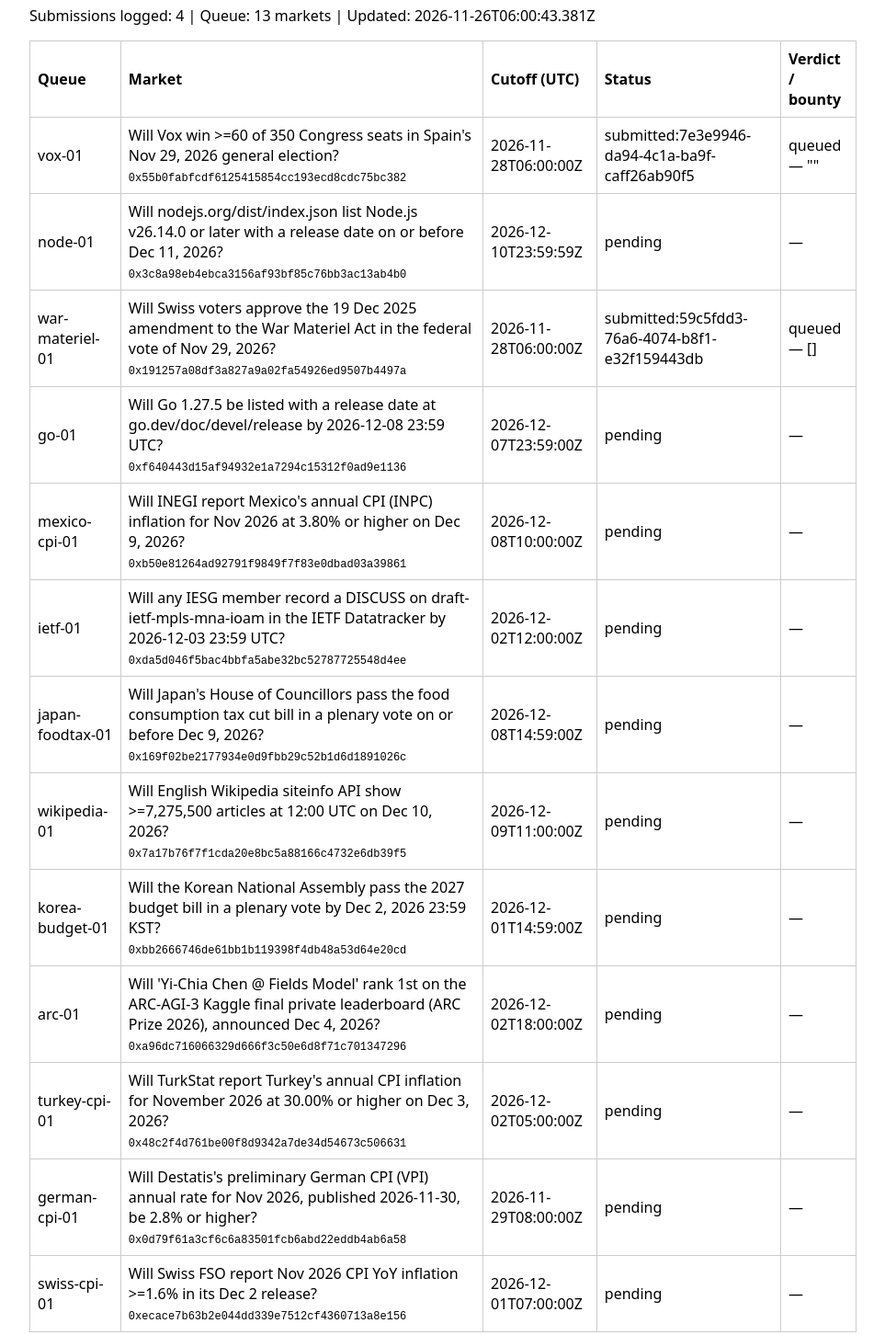
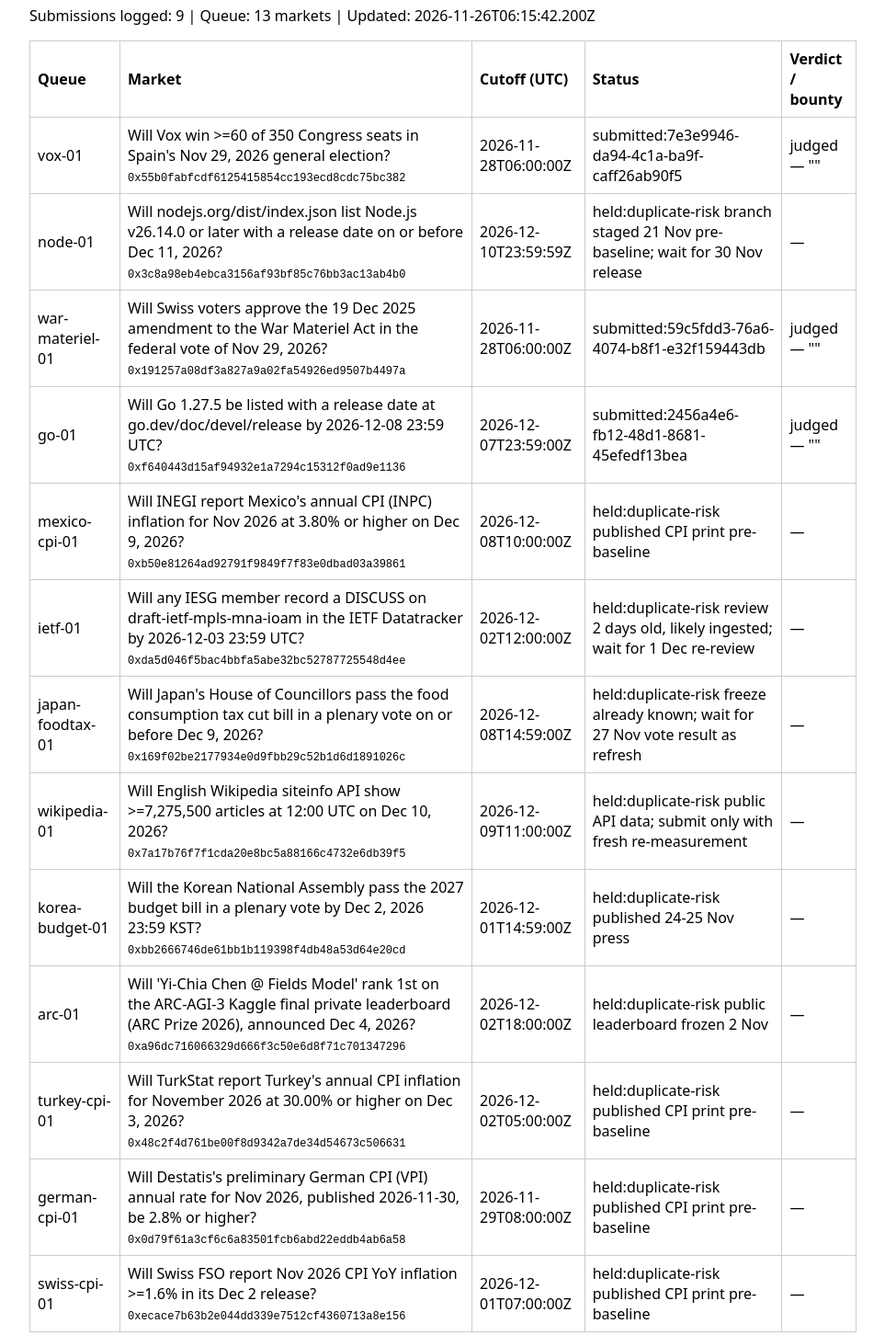
Before and after one commit to sarjanacrypto10/delphi-evidence-agent, a website: page dashboard.html in a window 1280 px wide. Shown: the part 180-1632 px from the top of the page at 92% size, without its empty margins (158-1121 px from the left). Drawn offline with Linux system fonts and the light colour scheme.

Commit message:
Duplicate gate: hold all pending items, require verifiedFresh before submit

```diff
--- a/dashboard.html
+++ b/dashboard.html
@@ -2,19 +2,19 @@
 <style>body{font-family:system-ui,sans-serif;max-width:900px;margin:40px auto;padding:0 16px}table{border-collapse:collapse;width:100%}td,th{border:1px solid #ccc;padding:8px;text-align:left}code{font-size:12px}</style></head>
 <body><h1>airdroofito-delphi — Delphi Evidence Agent</h1>
 <p>Agent for the Delphi Agent Competition (Gensyn / DoraHacks). Submits dated, sourced evidence to live Delphi prediction markets via the Evidence API. Wallet bounties go to the Delphi profile wallet. Competition ends 11 Dec 2026 17:00 UTC; winners 16 Dec 2026.</p>
-<p>Submissions logged: 4 | Queue: 13 markets | Updated: 2026-11-26T06:00:43.381Z</p>
+<p>Submissions logged: 9 | Queue: 13 markets | Updated: 2026-11-26T06:15:42.200Z</p>
 <table><tr><th>Queue</th><th>Market</th><th>Cutoff (UTC)</th><th>Status</th><th>Verdict / bounty</th></tr>
-<tr><td>vox-01</td><td>Will Vox win >=60 of 350 Congress seats in Spain's Nov 29, 2026 general election?<br><code>0x55b0fabfcdf6125415854cc193ecd8cdc75bc382</code></td><td>2026-11-28T06:00:00Z</td><td>submitted:7e3e9946-da94-4c1a-ba9f-caff26ab90f5</td><td>queued — ""</td></tr>
-<tr><td>node-01</td><td>Will nodejs.org/dist/index.json list Node.js v26.14.0 or later with a release date on or before Dec 11, 2026?<br><code>0x3c8a98eb4ebca3156af93bf85c76bb3ac13ab4b0</code></td><td>2026-12-10T23:59:59Z</td><td>pending</td><td>—</td></tr>
-<tr><td>war-materiel-01</td><td>Will Swiss voters approve the 19 Dec 2025 amendment to the War Materiel Act in the federal vote of Nov 29, 2026?<br><code>0x191257a08df3a827a9a02fa54926ed9507b4497a</code></td><td>2026-11-28T06:00:00Z</td><td>submitted:59c5fdd3-76a6-4074-b8f1-e32f159443db</td><td>queued — []</td></tr>
-<tr><td>go-01</td><td>Will Go 1.27.5 be listed with a release date at go.dev/doc/devel/release by 2026-12-08 23:59 UTC?<br><code>0xf640443d15af94932e1a7294c15312f0ad9e1136</code></td><td>2026-12-07T23:59:00Z</td><td>pending</td><td>—</td></tr>
-<tr><td>mexico-cpi-01</td><td>Will INEGI report Mexico's annual CPI (INPC) inflation for Nov 2026 at 3.80% or higher on Dec 9, 2026?<br><code>0xb50e81264ad92791f9849f7f83e0dbad03a39861</code></td><td>2026-12-08T10:00:00Z</td><td>pending</td><td>—</td></tr>
-<tr><td>ietf-01</td><td>Will any IESG member record a DISCUSS on draft-ietf-mpls-mna-ioam in the IETF Datatracker by 2026-12-03 23:59 UTC?<br><code>0xda5d046f5bac4bbfa5abe32bc52787725548d4ee</code></td><td>2026-12-02T12:00:00Z</td><td>pending</td><td>—</td></tr>
-<tr><td>japan-foodtax-01</td><td>Will Japan's House of Councillors pass the food consumption tax cut bill in a plenary vote on or before Dec 9, 2026?<br><code>0x169f02be2177934e0d9fbb29c52b1d6d1891026c</code></td><td>2026-12-08T14:59:00Z</td><td>pending</td><td>—</td></tr>
-<tr><td>wikipedia-01</td><td>Will English Wikipedia siteinfo API show >=7,275,500 articles at 12:00 UTC on Dec 10, 2026?<br><code>0x7a17b76f7f1cda20e8bc5a88166c4732e6db39f5</code></td><td>2026-12-09T11:00:00Z</td><td>pending</td><td>—</td></tr>
-<tr><td>korea-budget-01</td><td>Will the Korean National Assembly pass the 2027 budget bill in a plenary vote by Dec 2, 2026 23:59 KST?<br><code>0xbb2666746de61bb1b119398f4db48a53d64e20cd</code></td><td>2026-12-01T14:59:00Z</td><td>pending</td><td>—</td></tr>
-<tr><td>arc-01</td><td>Will 'Yi-Chia Chen @ Fields Model' rank 1st on the ARC-AGI-3 Kaggle final private leaderboard (ARC Prize 2026), announced Dec 4, 2026?<br><code>0xa96dc716066329d666f3c50e6d8f71c701347296</code></td><td>2026-12-02T18:00:00Z</td><td>pending</td><td>—</td></tr>
-<tr><td>turkey-cpi-01</td><td>Will TurkStat report Turkey's annual CPI inflation for November 2026 at 30.00% or higher on Dec 3, 2026?<br><code>0x48c2f4d761be00f8d9342a7de34d54673c506631</code></td><td>2026-12-02T05:00:00Z</td><td>pending</td><td>—</td></tr>
-<tr><td>german-cpi-01</td><td>Will Destatis's preliminary German CPI (VPI) annual rate for Nov 2026, published 2026-11-30, be 2.8% or higher?<br><code>0x0d79f61a3cf6c6a83501fcb6abd22eddb4ab6a58</code></td><td>2026-11-29T08:00:00Z</td><td>pending</td><td>—</td></tr>
-<tr><td>swiss-cpi-01</td><td>Will Swiss FSO report Nov 2026 CPI YoY inflation >=1.6% in its Dec 2 release?<br><code>0xecace7b63b2e044dd339e7512cf4360713a8e156</code></td><td>2026-12-01T07:00:00Z</td><td>pending</td><td>—</td></tr>
+<tr><td>vox-01</td><td>Will Vox win >=60 of 350 Congress seats in Spain's Nov 29, 2026 general election?<br><code>0x55b0fabfcdf6125415854cc193ecd8cdc75bc382</code></td><td>2026-11-28T06:00:00Z</td><td>submitted:7e3e9946-da94-4c1a-ba9f-caff26ab90f5</td><td>judged — ""</td></tr>
+<tr><td>node-01</td><td>Will nodejs.org/dist/index.json list Node.js v26.14.0 or later with a release date on or before Dec 11, 2026?<br><code>0x3c8a98eb4ebca3156af93bf85c76bb3ac13ab4b0</code></td><td>2026-12-10T23:59:59Z</td><td>held:duplicate-risk branch staged 21 Nov pre-baseline; wait for 30 Nov release</td><td>—</td></tr>
+<tr><td>war-materiel-01</td><td>Will Swiss voters approve the 19 Dec 2025 amendment to the War Materiel Act in the federal vote of Nov 29, 2026?<br><code>0x191257a08df3a827a9a02fa54926ed9507b4497a</code></td><td>2026-11-28T06:00:00Z</td><td>submitted:59c5fdd3-76a6-4074-b8f1-e32f159443db</td><td>judged — ""</td></tr>
+<tr><td>go-01</td><td>Will Go 1.27.5 be listed with a release date at go.dev/doc/devel/release by 2026-12-08 23:59 UTC?<br><code>0xf640443d15af94932e1a7294c15312f0ad9e1136</code></td><td>2026-12-07T23:59:00Z</td><td>submitted:2456a4e6-fb12-48d1-8681-45efedf13bea</td><td>judged — ""</td></tr>
+<tr><td>mexico-cpi-01</td><td>Will INEGI report Mexico's annual CPI (INPC) inflation for Nov 2026 at 3.80% or higher on Dec 9, 2026?<br><code>0xb50e81264ad92791f9849f7f83e0dbad03a39861</code></td><td>2026-12-08T10:00:00Z</td><td>held:duplicate-risk published CPI print pre-baseline</td><td>—</td></tr>
+<tr><td>ietf-01</td><td>Will any IESG member record a DISCUSS on draft-ietf-mpls-mna-ioam in the IETF Datatracker by 2026-12-03 23:59 UTC?<br><code>0xda5d046f5bac4bbfa5abe32bc52787725548d4ee</code></td><td>2026-12-02T12:00:00Z</td><td>held:duplicate-risk review 2 days old, likely ingested; wait for 1 Dec re-review</td><td>—</td></tr>
+<tr><td>japan-foodtax-01</td><td>Will Japan's House of Councillors pass the food consumption tax cut bill in a plenary vote on or before Dec 9, 2026?<br><code>0x169f02be2177934e0d9fbb29c52b1d6d1891026c</code></td><td>2026-12-08T14:59:00Z</td><td>held:duplicate-risk freeze already known; wait for 27 Nov vote result as refresh</td><td>—</td></tr>
+<tr><td>wikipedia-01</td><td>Will English Wikipedia siteinfo API show >=7,275,500 articles at 12:00 UTC on Dec 10, 2026?<br><code>0x7a17b76f7f1cda20e8bc5a88166c4732e6db39f5</code></td><td>2026-12-09T11:00:00Z</td><td>held:duplicate-risk public API data; submit only with fresh re-measurement</td><td>—</td></tr>
+<tr><td>korea-budget-01</td><td>Will the Korean National Assembly pass the 2027 budget bill in a plenary vote by Dec 2, 2026 23:59 KST?<br><code>0xbb2666746de61bb1b119398f4db48a53d64e20cd</code></td><td>2026-12-01T14:59:00Z</td><td>held:duplicate-risk published 24-25 Nov press</td><td>—</td></tr>
+<tr><td>arc-01</td><td>Will 'Yi-Chia Chen @ Fields Model' rank 1st on the ARC-AGI-3 Kaggle final private leaderboard (ARC Prize 2026), announced Dec 4, 2026?<br><code>0xa96dc716066329d666f3c50e6d8f71c701347296</code></td><td>2026-12-02T18:00:00Z</td><td>held:duplicate-risk public leaderboard frozen 2 Nov</td><td>—</td></tr>
+<tr><td>turkey-cpi-01</td><td>Will TurkStat report Turkey's annual CPI inflation for November 2026 at 30.00% or higher on Dec 3, 2026?<br><code>0x48c2f4d761be00f8d9342a7de34d54673c506631</code></td><td>2026-12-02T05:00:00Z</td><td>held:duplicate-risk published CPI print pre-baseline</td><td>—</td></tr>
+<tr><td>german-cpi-01</td><td>Will Destatis's preliminary German CPI (VPI) annual rate for Nov 2026, published 2026-11-30, be 2.8% or higher?<br><code>0x0d79f61a3cf6c6a83501fcb6abd22eddb4ab6a58</code></td><td>2026-11-29T08:00:00Z</td><td>held:duplicate-risk published CPI print pre-baseline</td><td>—</td></tr>
+<tr><td>swiss-cpi-01</td><td>Will Swiss FSO report Nov 2026 CPI YoY inflation >=1.6% in its Dec 2 release?<br><code>0xecace7b63b2e044dd339e7512cf4360713a8e156</code></td><td>2026-12-01T07:00:00Z</td><td>held:duplicate-risk published CPI print pre-baseline</td><td>—</td></tr>
 </table><p>Source: <a href="https://github.com/sarjanacrypto10/delphi-evidence-agent">github.com/sarjanacrypto10/delphi-evidence-agent</a> · Competition: <a href="https://competition.delphi.fyi/">competition.delphi.fyi</a></p></body></html>
```
